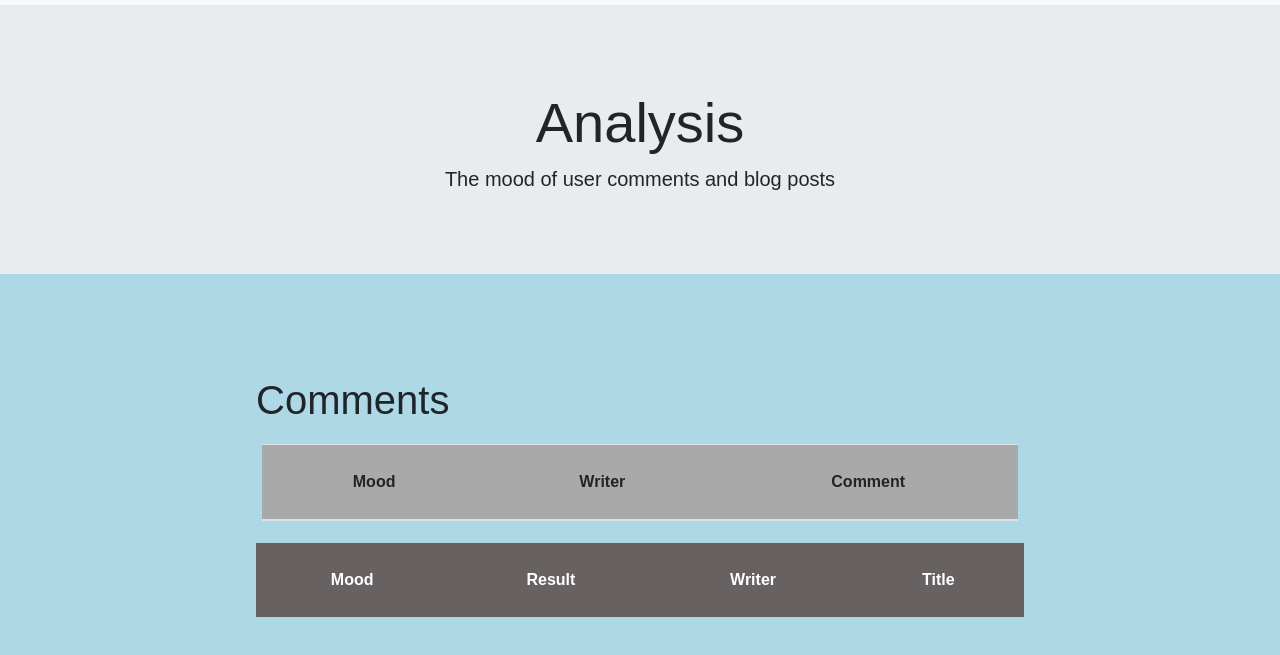
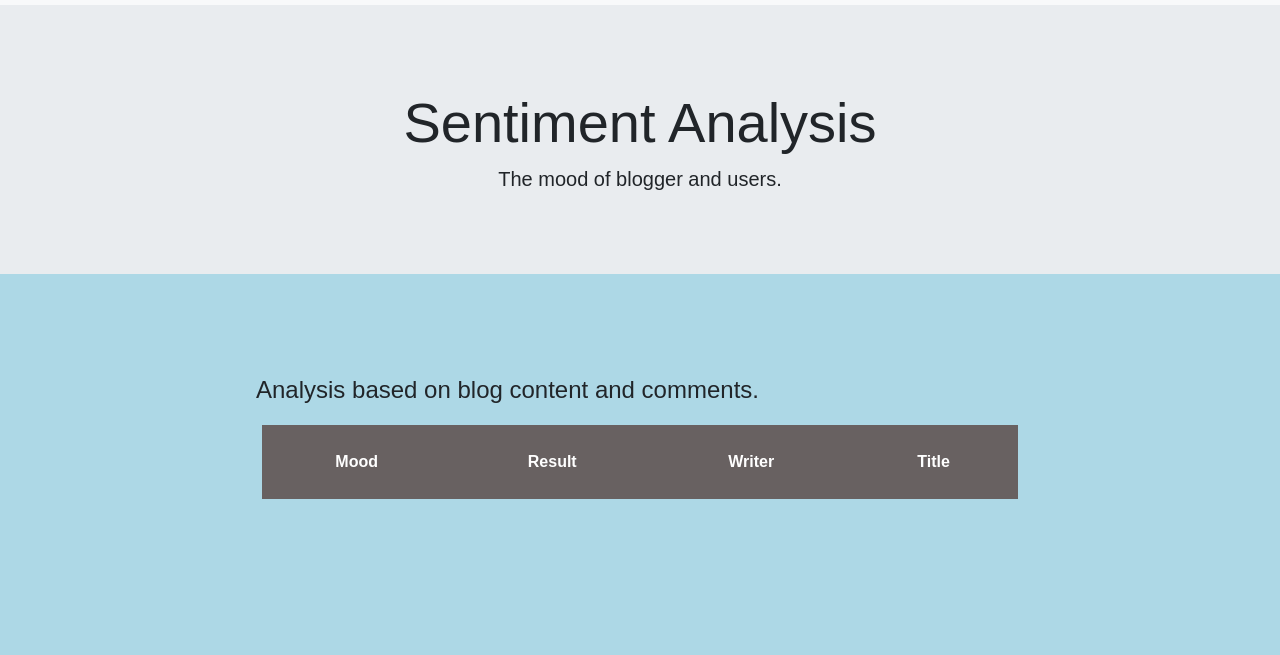
Before and after one commit to Yynx/blog_project, a website: page views/sentiment.html in a window 1280 px wide. Shown: the part 51-706 px from the top of the page. Drawn offline with nearby package versions, Linux system fonts and the light colour scheme; no server answers; files whose address does not match are found by name; a web font is replaced by a local one.

Commit message:
Deleted the extra table on sentiment.html and edited associated text.

```diff
--- a/views/sentiment.html
+++ b/views/sentiment.html
@@ -50,23 +50,23 @@
     <div class="jumbotron jumbotron-fluid">
         <div class="jumboContainer">
             <!-- <img id="logo" src="/assets/logo.png" alt="anonyblog logo"> -->
-            <h1 class="display-4">Analysis</h1>
-            <p class="lead">The mood of user comments and blog posts</p>
+            <h1 class="display-4">Sentiment Analysis</h1>
+            <p class="lead">The mood of blogger and users.</p>
         </div>
     </div>
 
     <!-- comments sentiment analysis -->
     <div class="commentsSentimentDiv marg">
-        <h1 id="commentsHeader">Comments</h1>
+        <h4 id="commentsHeader">Analysis based on blog content and comments.</h4>
 
         <!-- table -->
-        <div class="commentsSentimentTable">
+        <!-- <div class="commentsSentimentTable">
             <table class="table">
                 <thead>
                     <tr>
-                        <th>Mood</th>
-                        <!-- <th>Result</th> -->
-                        <th>Writer</th>
+                        <th>Mood</th> -->
+        <!-- <th>Result</th> -->
+        <!-- <th>Writer</th>
                         <th>Comment</th>
                     </tr>
                 </thead>
@@ -74,9 +74,9 @@
 
                 </tbody>
             </table>
-        </div>
+        </div> -->
         </section>
-        <div class="main2">
+        <div class="main2 commentsSentimentTable">
             <table class="table2">
                 <thead>
                     <tr>
```
